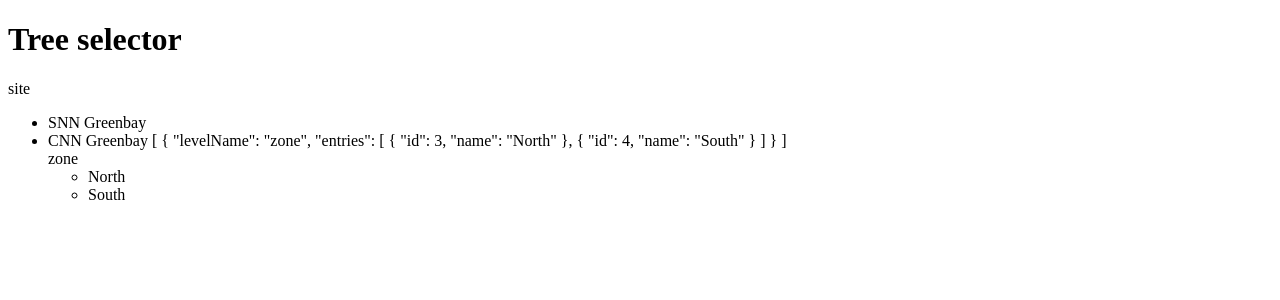
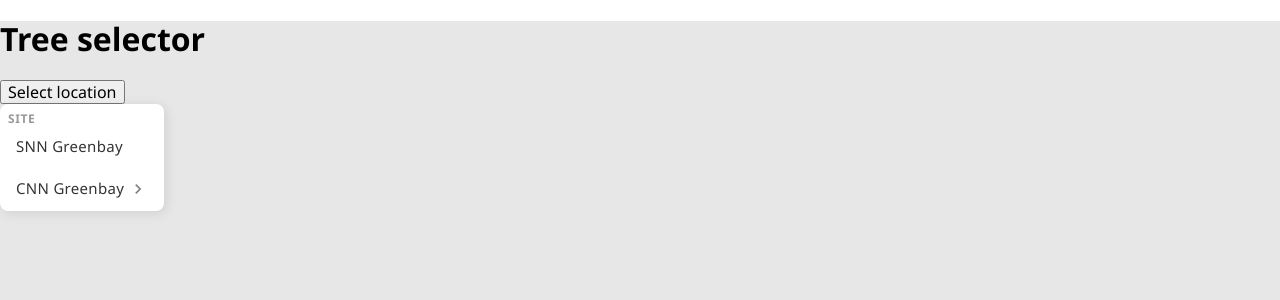
Before and after one commit to lakshya0246/tree-selector, an Angular app: page / in a window 1280 px wide. Shown: the top 300 px of the page. Built offline with nearby package versions, Linux system fonts and the light colour scheme.

Commit message:
Update styles for select component

```diff
--- a/src/app/app.component.html
+++ b/src/app/app.component.html
@@ -1,9 +1,9 @@
-<h1>
-  Tree selector
-</h1>
-
-<ul></ul>
-
-{{selected}}
-
-<app-select [tree]='locations'></app-select>
+<div class="container">
+  <h1>
+    Tree selector
+  </h1>
+  <button class="btn">
+    Select location
+  </button>
+  <app-select [tree]='locations'></app-select>
+</div>
--- a/src/app/app.component.scss
+++ b/src/app/app.component.scss
@@ -0,0 +1,5 @@
+.container {
+    background: rgb(231, 231, 231);
+    height: 100vh;
+    width: 100%;
+}
--- a/src/app/select/select.component.html
+++ b/src/app/select/select.component.html
@@ -1,10 +1,14 @@
-{{tree.levelName}}
-<ul>
-    <li *ngFor="let entry of tree.entries">
+<div class="level">
+    <h4 class="level-name">
+        {{tree.levelName | titlecase}}
+    </h4>
+    <ul class="level-entries">
+        <li class="level-entry" *ngFor="let entry of tree.entries">
             {{entry.name}}
             <ng-container *ngIf="entry.children">
-            {{entry.children | json}}
+                <i class="material-icons icon-expandable">keyboard_arrow_right</i>
                 <app-select [tree]="child" *ngFor="let child of entry.children"></app-select>
             </ng-container>
         </li>
     </ul>
+</div>
--- a/src/app/select/select.component.scss
+++ b/src/app/select/select.component.scss
@@ -1,3 +1,64 @@
 :host {
-    display: block;
+    display: flex;
 }
+
+.level {
+    --border-radius: 8px;
+
+    display: flex;
+    flex-direction: column;
+    background: white;
+    border-radius: var(--border-radius);
+    box-shadow: 2px 2px 12px rgba(0, 0, 0, 0.1);
+}
+
+.level-name {
+    font-size: 12px;
+    text-transform: uppercase;
+    margin: 8px 8px 6px 8px;
+    letter-spacing: 0.6px;
+    color: var(--grey-4);
+}
+
+.level-entries {
+    appearance: none;
+    margin: 0;
+    padding: 0;
+}
+
+.level-entry {
+    cursor: pointer;
+    display: flex;
+    align-items: center;
+    padding: 12px 16px;
+    color: var(--grey-8);
+    font-size: 15px;
+    letter-spacing: 0.3px;
+    transition: background 200ms;
+
+    &:first-child {
+        padding-top: 6px;
+    }
+
+    &:last-child {
+        border-radius: 0 0 var(--border-radius) var(--border-radius);
+    }
+
+    &:hover {
+        background: var(--primary-light-50);
+    }
+
+    &:active {
+        background: var(--primary-light);
+    }
+}
+
+.level-entry .icon-expandable {
+    color: var(--grey-5);
+    margin-left: 4px;
+    font-size: 20px;
+}
+
+.level-entry app-select {
+    display: none;
+}
--- a/src/app/select/select.component.ts
+++ b/src/app/select/select.component.ts
@@ -12,9 +12,6 @@
 
   constructor() { }
 
-  ngOnInit(): void {
-    console.log(this.tree);
-
-  }
+  ngOnInit(): void { }
 
 }
--- /dev/null
+++ b/src/assets/styles/colors.scss
@@ -0,0 +1,17 @@
+:root {
+    --primary-light-50: #f5e4ff;
+    --primary-light: #ead1f8;
+
+    --grey-1: #e5e5e5;
+    --grey-2: #cccccc;
+    --grey-3: #b3b3b3;
+    --grey-4: #999999;
+    --grey-5: #808080;
+    --grey-6: #666666;
+    --grey-7: #4d4d4d;
+    --grey-8: #333333;
+    --grey-9: #313131;
+    --grey-075: #ececec;
+    --grey-05: #f2f2f2;
+    --grey-025: #f9f9f9;
+}
--- /dev/null
+++ b/src/assets/styles/normalize.scss
@@ -0,0 +1,351 @@
+/*! normalize.css v8.0.1 | MIT License | github.com/necolas/normalize.css */
+
+/* Document
+   ========================================================================== */
+
+/**
+ * 1. Correct the line height in all browsers.
+ * 2. Prevent adjustments of font size after orientation changes in iOS.
+ */
+
+html {
+    line-height: 1.15; /* 1 */
+    -webkit-text-size-adjust: 100%; /* 2 */
+}
+
+/* Sections
+     ========================================================================== */
+
+/**
+   * Remove the margin in all browsers.
+   */
+
+body {
+    margin: 0;
+}
+
+/**
+   * Render the `main` element consistently in IE.
+   */
+
+main {
+    display: block;
+}
+
+/**
+   * Correct the font size and margin on `h1` elements within `section` and
+   * `article` contexts in Chrome, Firefox, and Safari.
+   */
+
+h1 {
+    font-size: 2em;
+    margin: 0.67em 0;
+}
+
+/* Grouping content
+     ========================================================================== */
+
+/**
+   * 1. Add the correct box sizing in Firefox.
+   * 2. Show the overflow in Edge and IE.
+   */
+
+hr {
+    box-sizing: content-box; /* 1 */
+    height: 0; /* 1 */
+    overflow: visible; /* 2 */
+}
+
+/**
+   * 1. Correct the inheritance and scaling of font size in all browsers.
+   * 2. Correct the odd `em` font sizing in all browsers.
+   */
+
+pre {
+    font-family: monospace, monospace; /* 1 */
+    font-size: 1em; /* 2 */
+}
+
+/* Text-level semantics
+     ========================================================================== */
+
+/**
+   * Remove the gray background on active links in IE 10.
+   */
+
+a {
+    background-color: transparent;
+}
+
+/**
+   * 1. Remove the bottom border in Chrome 57-
+   * 2. Add the correct text decoration in Chrome, Edge, IE, Opera, and Safari.
+   */
+
+abbr[title] {
+    border-bottom: none; /* 1 */
+    text-decoration: underline; /* 2 */
+    text-decoration: underline dotted; /* 2 */
+}
+
+/**
+   * Add the correct font weight in Chrome, Edge, and Safari.
+   */
+
+b,
+strong {
+    font-weight: bolder;
+}
+
+/**
+   * 1. Correct the inheritance and scaling of font size in all browsers.
+   * 2. Correct the odd `em` font sizing in all browsers.
+   */
+
+code,
+kbd,
+samp {
+    font-family: monospace, monospace; /* 1 */
+    font-size: 1em; /* 2 */
+}
+
+/**
+   * Add the correct font size in all browsers.
+   */
+
+small {
+    font-size: 80%;
+}
+
+/**
+   * Prevent `sub` and `sup` elements from affecting the line height in
+   * all browsers.
+   */
+
+sub,
+sup {
+    font-size: 75%;
+    line-height: 0;
+    position: relative;
+    vertical-align: baseline;
+}
+
+sub {
+    bottom: -0.25em;
+}
+
+sup {
+    top: -0.5em;
+}
+
+/* Embedded content
+     ========================================================================== */
+
+/**
+   * Remove the border on images inside links in IE 10.
+   */
+
+img {
+    border-style: none;
+}
+
+/* Forms
+     ========================================================================== */
+
+/**
+   * 1. Change the font styles in all browsers.
+   * 2. Remove the margin in Firefox and Safari.
+   */
+
+button,
+input,
+optgroup,
+select,
+textarea {
+    font-family: "inherit"; /* 1 */
+    font-size: 100%; /* 1 */
+    line-height: 1.15; /* 1 */
+    margin: 0; /* 2 */
+}
+
+/**
+   * Show the overflow in IE.
+   * 1. Show the overflow in Edge.
+   */
+
+button,
+input {
+    /* 1 */
+    overflow: visible;
+}
+
+/**
+   * Remove the inheritance of text transform in Edge, Firefox, and IE.
+   * 1. Remove the inheritance of text transform in Firefox.
+   */
+
+button,
+select {
+    /* 1 */
+    text-transform: none;
+}
+
+/**
+   * Correct the inability to style clickable types in iOS and Safari.
+   */
+
+button,
+[type="button"],
+[type="reset"],
+[type="submit"] {
+    -webkit-appearance: button;
+}
+
+/**
+   * Remove the inner border and padding in Firefox.
+   */
+
+button::-moz-focus-inner,
+[type="button"]::-moz-focus-inner,
+[type="reset"]::-moz-focus-inner,
+[type="submit"]::-moz-focus-inner {
+    border-style: none;
+    padding: 0;
+}
+
+/**
+   * Restore the focus styles unset by the previous rule.
+   */
+
+button:-moz-focusring,
+[type="button"]:-moz-focusring,
+[type="reset"]:-moz-focusring,
+[type="submit"]:-moz-focusring {
+    outline: 1px dotted ButtonText;
+}
+
+/**
+   * Correct the padding in Firefox.
+   */
+
+fieldset {
+    padding: 0.35em 0.75em 0.625em;
+}
+
+/**
+   * 1. Correct the text wrapping in Edge and IE.
+   * 2. Correct the color inheritance from `fieldset` elements in IE.
+   * 3. Remove the padding so developers are not caught out when they zero out
+   *    `fieldset` elements in all browsers.
+   */
+
+legend {
+    box-sizing: border-box; /* 1 */
+    color: inherit; /* 2 */
+    display: table; /* 1 */
+    max-width: 100%; /* 1 */
+    padding: 0; /* 3 */
+    white-space: normal; /* 1 */
+}
+
+/**
+   * Add the correct vertical alignment in Chrome, Firefox, and Opera.
+   */
+
+progress {
+    vertical-align: baseline;
+}
+
+/**
+   * Remove the default vertical scrollbar in IE 10+.
+   */
+
+textarea {
+    overflow: auto;
+}
+
+/**
+   * 1. Add the correct box sizing in IE 10.
+   * 2. Remove the padding in IE 10.
+   */
+
+[type="checkbox"],
+[type="radio"] {
+    box-sizing: border-box; /* 1 */
+    padding: 0; /* 2 */
+}
+
+/**
+   * Correct the cursor style of increment and decrement buttons in Chrome.
+   */
+
+[type="number"]::-webkit-inner-spin-button,
+[type="number"]::-webkit-outer-spin-button {
+    height: auto;
+}
+
+/**
+   * 1. Correct the odd appearance in Chrome and Safari.
+   * 2. Correct the outline style in Safari.
+   */
+
+[type="search"] {
+    -webkit-appearance: textfield; /* 1 */
+    outline-offset: -2px; /* 2 */
+}
+
+/**
+   * Remove the inner padding in Chrome and Safari on macOS.
+   */
+
+[type="search"]::-webkit-search-decoration {
+    -webkit-appearance: none;
+}
+
+/**
+   * 1. Correct the inability to style clickable types in iOS and Safari.
+   * 2. Change font properties to `inherit` in Safari.
+   */
+
+::-webkit-file-upload-button {
+    -webkit-appearance: button; /* 1 */
+    font: inherit; /* 2 */
+}
+
+/* Interactive
+     ========================================================================== */
+
+/*
+   * Add the correct display in Edge, IE 10+, and Firefox.
+   */
+
+details {
+    display: block;
+}
+
+/*
+   * Add the correct display in all browsers.
+   */
+
+summary {
+    display: list-item;
+}
+
+/* Misc
+     ========================================================================== */
+
+/**
+   * Add the correct display in IE 10+.
+   */
+
+template {
+    display: none;
+}
+
+/**
+   * Add the correct display in IE 10.
+   */
+
+[hidden] {
+    display: none;
+}
--- a/src/index.html
+++ b/src/index.html
@@ -1,13 +1,17 @@
 <!doctype html>
 <html lang="en">
+
 <head>
   <meta charset="utf-8">
   <title>TreeSelector</title>
   <base href="/">
   <meta name="viewport" content="width=device-width, initial-scale=1">
+  <link href="https://fonts.googleapis.com/icon?family=Material+Icons" rel="stylesheet">
   <link rel="icon" type="image/x-icon" href="favicon.ico">
 </head>
+
 <body>
   <app-root></app-root>
 </body>
+
 </html>
--- a/src/styles.scss
+++ b/src/styles.scss
@@ -1 +1,16 @@
-/* You can add global styles to this file, and also import other style files */
+@import "./assets/styles/normalize.scss";
+@import "./assets/styles/colors.scss";
+
+:root {
+    --font-family: "Segoe UI", Tahoma, Geneva, Verdana, sans-serif;
+}
+
+body,
+* {
+    box-sizing: border-box;
+    font-family: var(--font-family);
+}
+
+.btn {
+    font-family: var(--font-family);
+}
```
Lines whose indentation alone changed are shown as unchanged.
